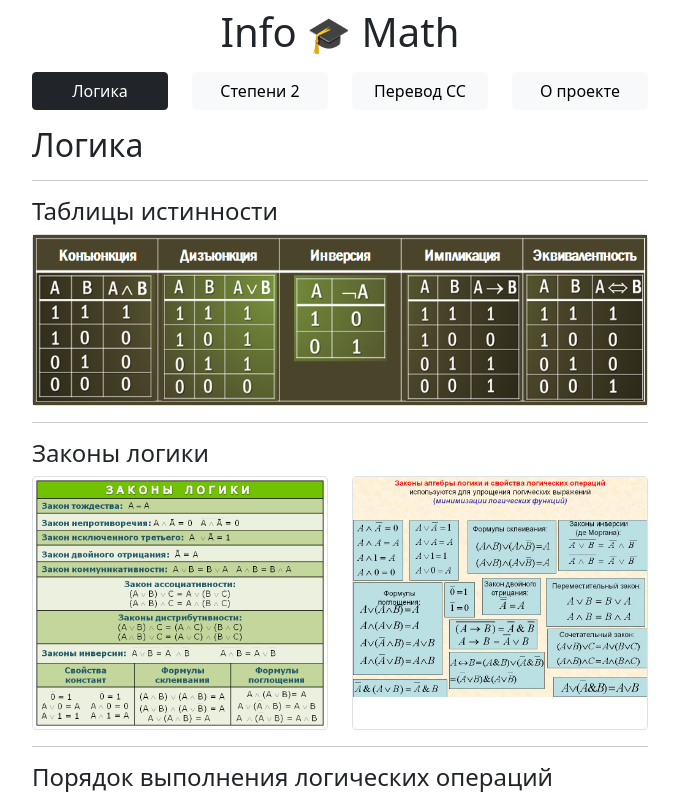
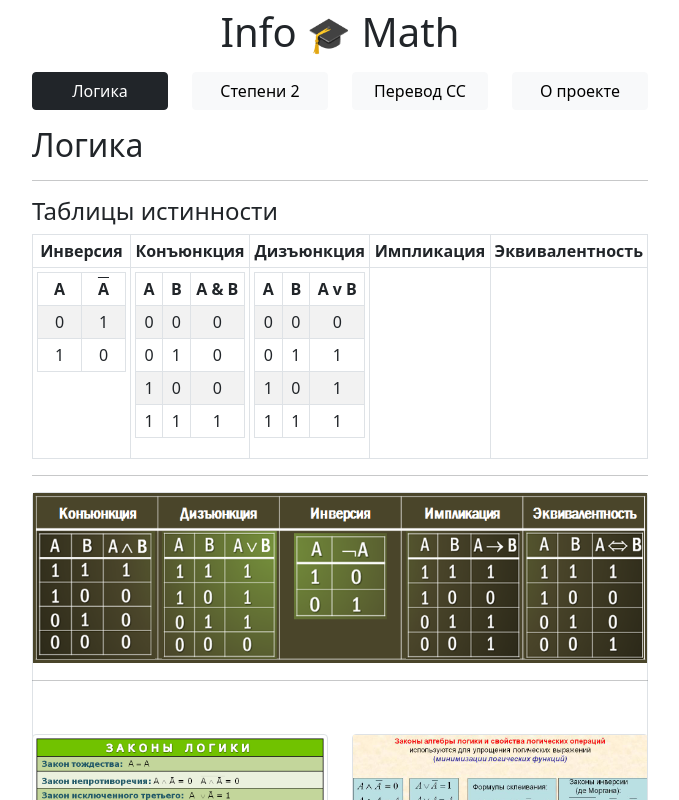
Before and after one commit to mccrush/info, a Vue app: page / in a window 1280 px wide. Shown: the top 800 px of the page, without its empty margins (300-979 px from the left). Built offline with nearby package versions, Linux system fonts and the light colour scheme.

Commit message:
Create table ist components

```diff
--- /dev/null
+++ b/src/components/logic/TableDiz.vue
@@ -0,0 +1,35 @@
+<template>
+  <table
+    class="table table-bordered table-striped table-hover table-sm text-center"
+  >
+    <thead>
+      <tr>
+        <th class="w-25">A</th>
+        <th class="w-25">B</th>
+        <th class="w-50">A v B</th>
+      </tr>
+    </thead>
+    <tbody>
+      <tr>
+        <td>0</td>
+        <td>0</td>
+        <td>0</td>
+      </tr>
+      <tr>
+        <td>0</td>
+        <td>1</td>
+        <td>1</td>
+      </tr>
+      <tr>
+        <td>1</td>
+        <td>0</td>
+        <td>1</td>
+      </tr>
+      <tr>
+        <td>1</td>
+        <td>1</td>
+        <td>1</td>
+      </tr>
+    </tbody>
+  </table>
+</template>
--- /dev/null
+++ b/src/components/logic/TableIn.vue
@@ -0,0 +1,22 @@
+<template>
+  <table
+    class="table table-bordered table-striped table-hover table-sm text-center"
+  >
+    <thead>
+      <tr>
+        <th class="w-50">A</th>
+        <th class="w-50"><span class="overline">A</span></th>
+      </tr>
+    </thead>
+    <tbody>
+      <tr>
+        <td>0</td>
+        <td>1</td>
+      </tr>
+      <tr>
+        <td>1</td>
+        <td>0</td>
+      </tr>
+    </tbody>
+  </table>
+</template>
--- /dev/null
+++ b/src/components/logic/TableIst.vue
@@ -0,0 +1,52 @@
+<template>
+  <table class="table table-bordered table-sm text-center">
+    <thead>
+      <tr>
+        <th class="w-20">Инверсия</th>
+        <th class="w-20">Конъюнкция</th>
+        <th class="w-20">Дизъюнкция</th>
+        <th class="w-20">Импликация</th>
+        <th class="w-20">Эквивалентность</th>
+      </tr>
+    </thead>
+    <tbody>
+      <tr>
+        <td>
+          <TableIn />
+        </td>
+        <td>
+          <TableKon />
+        </td>
+        <td>
+          <TableDiz />
+        </td>
+        <td></td>
+        <td></td>
+      </tr>
+    </tbody>
+  </table>
+</template>
+
+<script>
+import TableIn from '@/components/logic/TableIn'
+import TableKon from '@/components/logic/TableKon'
+import TableDiz from '@/components/logic/TableDiz'
+
+export default {
+  components: {
+    TableIn,
+    TableKon,
+    TableDiz
+  }
+}
+</script>
+
+<style>
+.w-20 {
+  width: 20%;
+}
+
+.overline {
+  text-decoration: overline;
+}
+</style>
--- /dev/null
+++ b/src/components/logic/TableKon.vue
@@ -0,0 +1,35 @@
+<template>
+  <table
+    class="table table-bordered table-striped table-hover table-sm text-center"
+  >
+    <thead>
+      <tr>
+        <th class="w-25">A</th>
+        <th class="w-25">B</th>
+        <th class="w-50">A & B</th>
+      </tr>
+    </thead>
+    <tbody>
+      <tr>
+        <td>0</td>
+        <td>0</td>
+        <td>0</td>
+      </tr>
+      <tr>
+        <td>0</td>
+        <td>1</td>
+        <td>0</td>
+      </tr>
+      <tr>
+        <td>1</td>
+        <td>0</td>
+        <td>0</td>
+      </tr>
+      <tr>
+        <td>1</td>
+        <td>1</td>
+        <td>1</td>
+      </tr>
+    </tbody>
+  </table>
+</template>
--- a/src/views/Logic.vue
+++ b/src/views/Logic.vue
@@ -7,6 +7,9 @@
       <h4>Таблицы истинности</h4>
       <div class="row">
         <div class="col-12">
+          <TableIst />
+
+          <hr />
           <a
             data-fancybox="gallery"
             href="img/logic/tabist.png"
@@ -84,6 +87,16 @@
   </div>
 </template>
 
+<script>
+import TableIst from '@/components/logic/TableIst'
+
+export default {
+  components: {
+    TableIst
+  }
+}
+</script>
+
 <style scoped>
 a.card {
   border: 1px solid #dee2e6;
```
